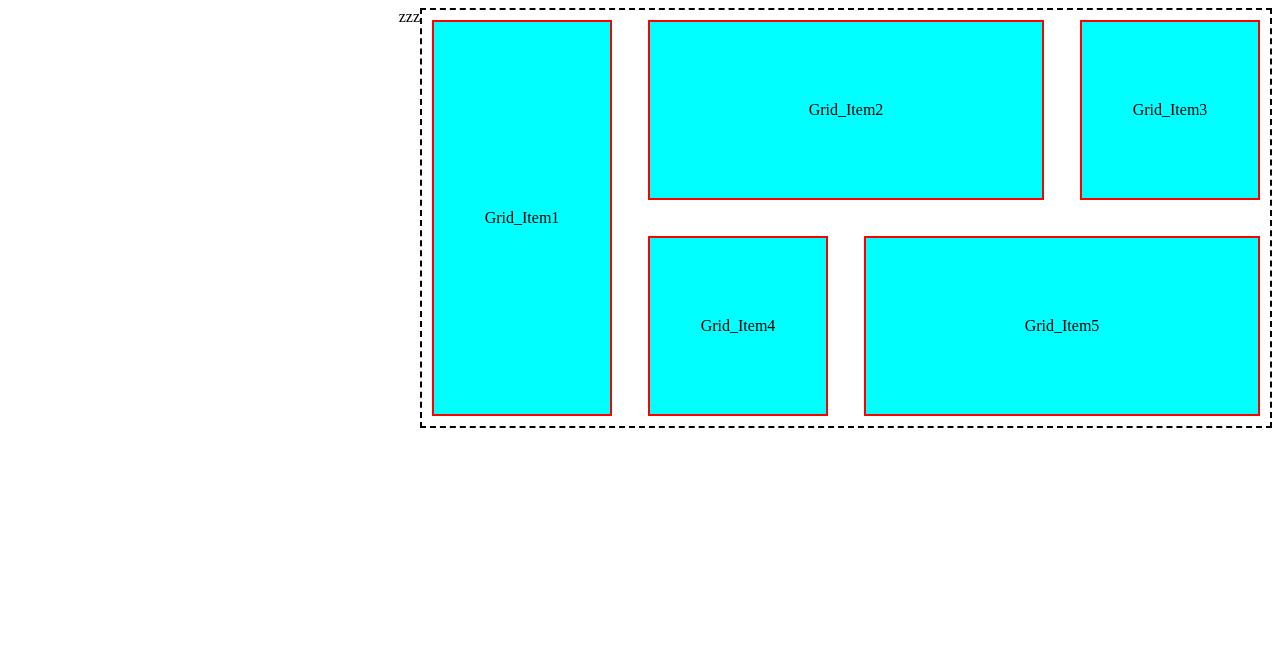
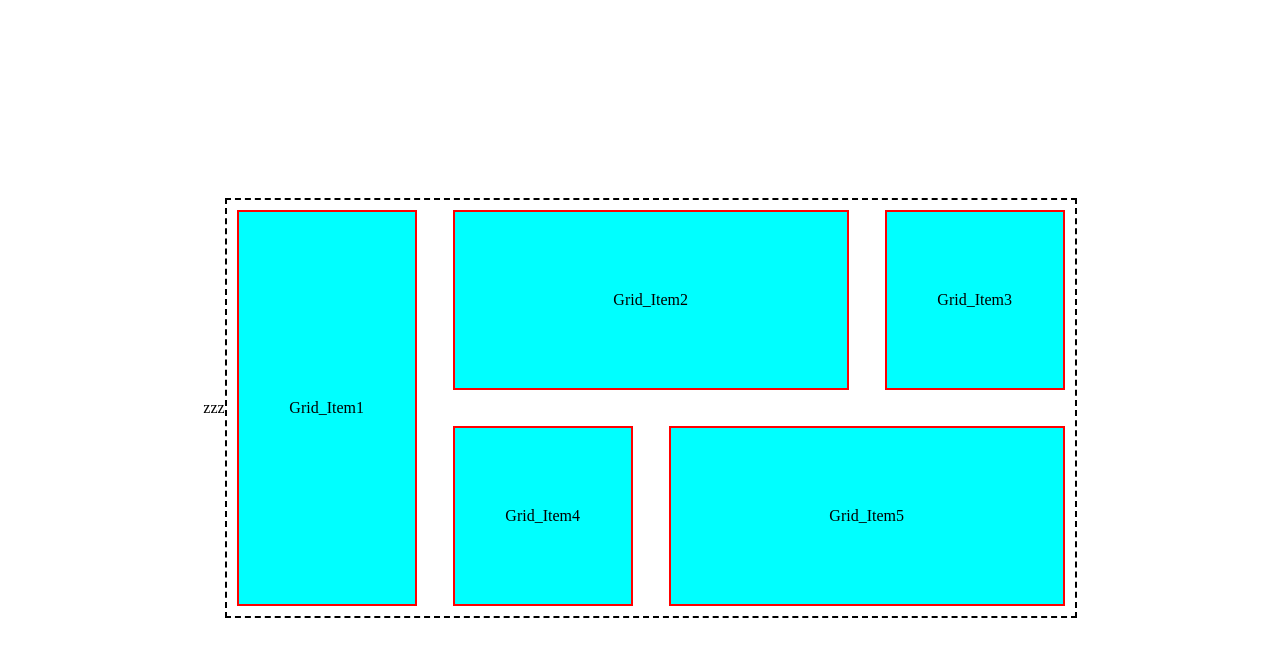
Before and after one commit to Ahmadalikhan001/CSS-Fun-Lab, a plain HTML site: page CssGrid/gridBox2.html in a window 1280 px wide. Drawn offline with Linux system fonts and the light colour scheme.

Commit message:
Remove error and apply different types of display flex properties in body

```diff
--- a/CssGrid/gridBox2.css
+++ b/CssGrid/gridBox2.css
@@ -6,8 +6,12 @@
     align-items: flex-start; */
     /* justify-content: center;
     align-items: flex-start; */
-    justify-content: flex-end;
-    align-items: flex-start;
+    /* justify-content: flex-end;
+    align-items: flex-start; */
+    /* justify-content: flex-start;
+    align-items: center; */
+    justify-content: center;
+    align-items: center;
 
     .main-box {
 
```
